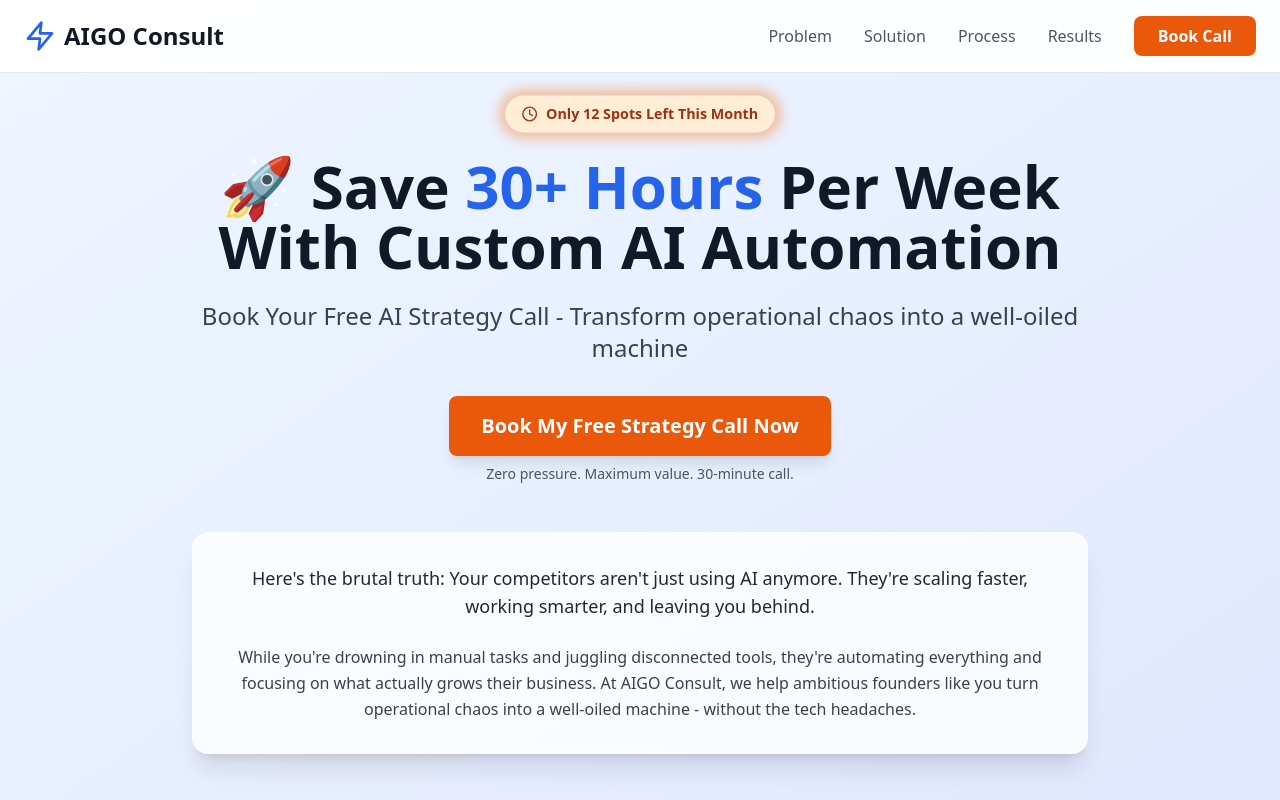
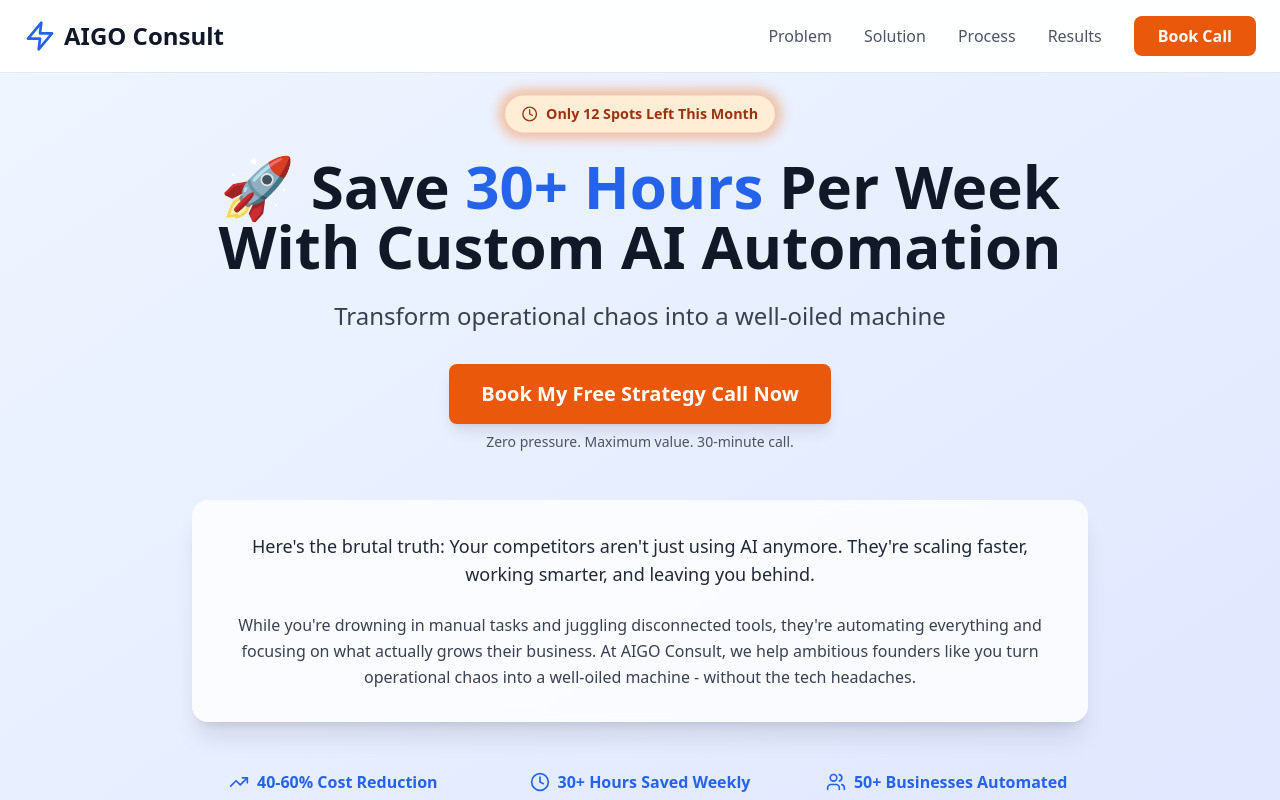
Before and after one commit to mysirakov/aigo-strategy-final, a React (Vite) app: page / in a window 1280 px wide. Shown: the top 800 px of the page. Built offline with nearby package versions, Linux system fonts and the light colour scheme.

Commit message:
Update from Bolt.diy

```diff
--- a/src/components/Hero.tsx
+++ b/src/components/Hero.tsx
@@ -16,7 +16,7 @@ const Hero = () => {
           </h1>
 
           <p className="text-xl md:text-2xl text-gray-700 mb-8 leading-relaxed">
-            Book Your Free AI Strategy Call - Transform operational chaos into a well-oiled machine
+            Transform operational chaos into a well-oiled machine
           </p>
 
           <div className="mb-12">
```
Also changed, not shown: 1 other file (tests, documents, lock files or other folders).
